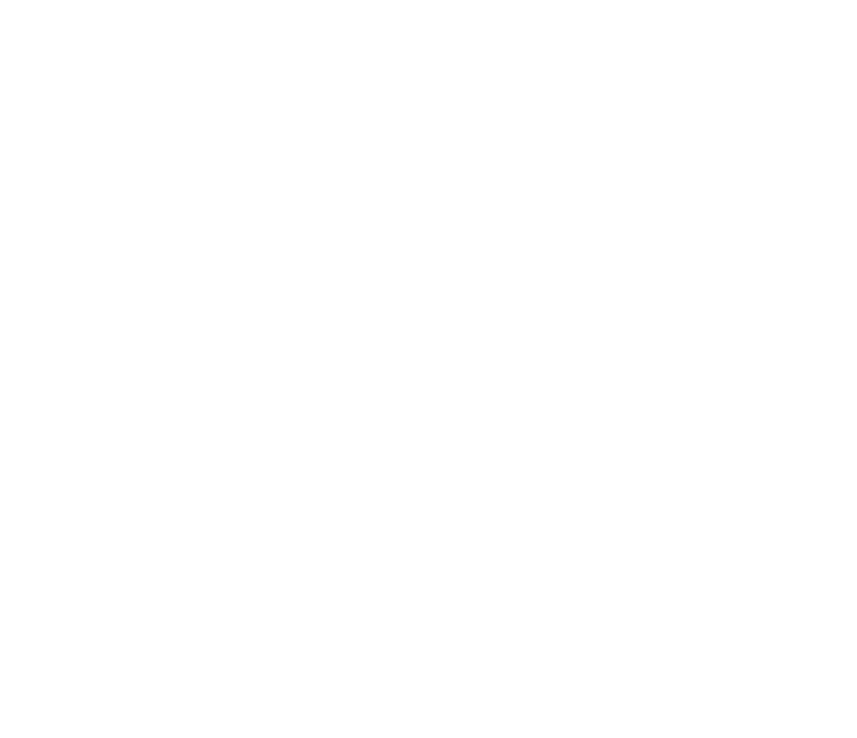
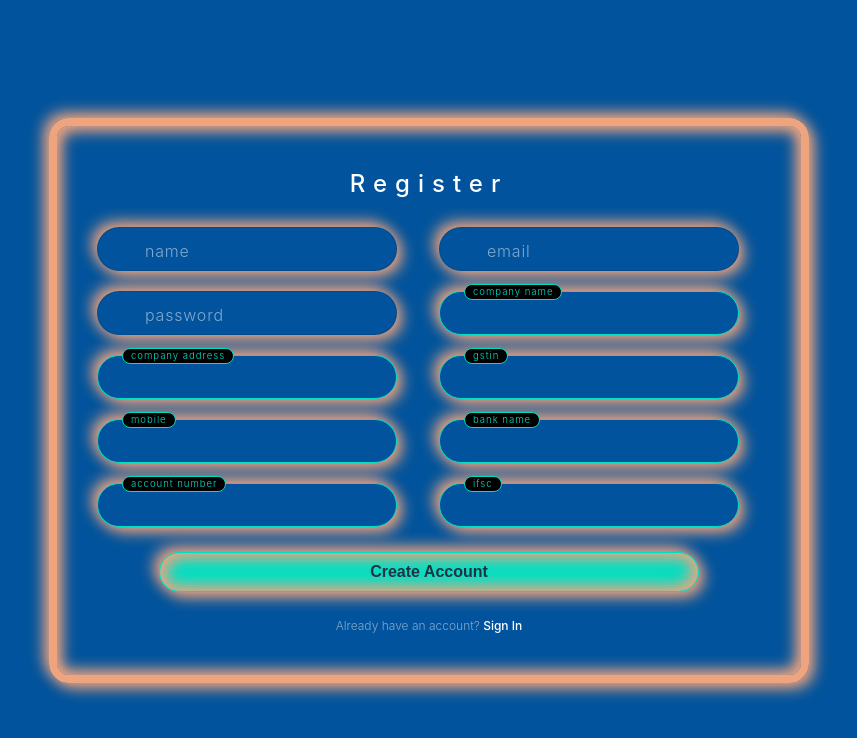
Before and after one commit to chirag2103/Invoice_Deploy, a React (Create React App) app in the folder frontend/: page /register in a window 1280 px wide. Before the commit this address had no page. Shown: the top 738 px of the page, without its empty margins (211-1068 px from the left). Built offline with nearby package versions, Linux system fonts and the light colour scheme; a web font is replaced by a local one; what pdfmake would draw is missing.

Commit message:
Implement user registration feature with enhanced form and validation; update invoice number type and improve sign-in page with registration link

```diff
--- a/frontend/src/App.js
+++ b/frontend/src/App.js
@@ -11,6 +11,7 @@ import Customers from './pages/Customers';
 import CreateInvoice from './pages/CreateInvoice';
 import Payments from './pages/Payments';
 import SignIn from './pages/SignIn';
+import Register from './pages/Register';
 import CustomerBills from './pages/CustomerBills';
 import Statement from './pages/Statement';
 import CustomerStatement from './pages/CustomerStatement';
@@ -39,6 +40,7 @@ function App() {
       <Routes>
         <Route path='/' element={<SignIn />} />
         <Route path='/login' element={<SignIn />} />
+        <Route path='/register' element={<Register />} />
 
         {/* Protected Routes */}
         <Route
--- /dev/null
+++ b/frontend/src/pages/Register.jsx
@@ -0,0 +1,192 @@
+import { useEffect, useState } from 'react';
+import '../styles/signin.scss';
+import { Link, useNavigate } from 'react-router-dom';
+import { useDispatch } from 'react-redux';
+import { loginSuccess } from '../slices/userSlice';
+import api from '../axiosSetup';
+
+export default function Register() {
+  const apiUrl = process.env.REACT_APP_API_URL;
+  const navigate = useNavigate();
+  const dispatch = useDispatch();
+
+  const [formData, setFormData] = useState({
+    name: '',
+    email: '',
+    password: '',
+    companyName: '',
+    companyAddress: '',
+    gstin: '',
+    mobile: '',
+    bankName: '',
+    accountNumber: '',
+    ifsc: '',
+  });
+
+  useEffect(() => {
+    const token = localStorage.getItem('token');
+
+    if (token) {
+      navigate('/admin/dashboard');
+    }
+  }, [navigate]);
+
+  const handleChange = (event) => {
+    const { name, value } = event.target;
+    setFormData((prev) => ({
+      ...prev,
+      [name]: value,
+    }));
+  };
+
+  const handleRegister = (event) => {
+    event.preventDefault();
+
+    const userData = {
+      name: formData.name,
+      email: formData.email,
+      password: formData.password,
+      companyDetails: {
+        name: formData.companyName,
+        address: formData.companyAddress,
+        gstin: formData.gstin,
+        mobile: formData.mobile,
+      },
+      bankDetails: {
+        bankName: formData.bankName,
+        accountNumber: formData.accountNumber,
+        ifsc: formData.ifsc,
+      },
+    };
+
+    api
+      .post(`${apiUrl}/api/register`, JSON.stringify(userData), {
+        headers: {
+          'Content-Type': 'application/json',
+          Accept: 'application/json',
+        },
+      })
+      .then((res) => {
+        const token = res.data.token;
+        const user = res.data.user;
+
+        dispatch(loginSuccess({ token, user }));
+        navigate('/admin/dashboard');
+      })
+      .catch((err) => {
+        alert(err.response?.data?.message || 'Registration failed');
+      });
+  };
+
+  return (
+    <div className='main-container'>
+      <div className='container auth-container'>
+        <form className='form signin' onSubmit={handleRegister}>
+          <h2>Register</h2>
+          <div className='auth-grid'>
+            <div className='inputFields'>
+              <input
+                type='text'
+                name='name'
+                value={formData.name}
+                onChange={handleChange}
+                required
+              />
+              <span>name</span>
+            </div>
+            <div className='inputFields'>
+              <input
+                type='email'
+                name='email'
+                value={formData.email}
+                onChange={handleChange}
+                required
+              />
+              <span>email</span>
+            </div>
+            <div className='inputFields'>
+              <input
+                type='password'
+                name='password'
+                value={formData.password}
+                onChange={handleChange}
+                minLength='8'
+                required
+              />
+              <span>password</span>
+            </div>
+            <div className='inputFields'>
+              <input
+                type='text'
+                name='companyName'
+                value={formData.companyName}
+                onChange={handleChange}
+              />
+              <span>company name</span>
+            </div>
+            <div className='inputFields'>
+              <input
+                type='text'
+                name='companyAddress'
+                value={formData.companyAddress}
+                onChange={handleChange}
+              />
+              <span>company address</span>
+            </div>
+            <div className='inputFields'>
+              <input
+                type='text'
+                name='gstin'
+                value={formData.gstin}
+                onChange={handleChange}
+              />
+              <span>gstin</span>
+            </div>
+            <div className='inputFields'>
+              <input
+                type='text'
+                name='mobile'
+                value={formData.mobile}
+                onChange={handleChange}
+              />
+              <span>mobile</span>
+            </div>
+            <div className='inputFields'>
+              <input
+                type='text'
+                name='bankName'
+                value={formData.bankName}
+                onChange={handleChange}
+              />
+              <span>bank name</span>
+            </div>
+            <div className='inputFields'>
+              <input
+                type='text'
+                name='accountNumber'
+                value={formData.accountNumber}
+                onChange={handleChange}
+              />
+              <span>account number</span>
+            </div>
+            <div className='inputFields'>
+              <input
+                type='text'
+                name='ifsc'
+                value={formData.ifsc}
+                onChange={handleChange}
+              />
+              <span>ifsc</span>
+            </div>
+          </div>
+          <div className='inputFields submit-field'>
+            <input type='submit' value='Create Account' />
+          </div>
+          <p>
+            Already have an account? <Link to='/login'>Sign In</Link>
+          </p>
+        </form>
+      </div>
+    </div>
+  );
+}
--- a/frontend/src/pages/SignIn.jsx
+++ b/frontend/src/pages/SignIn.jsx
@@ -1,6 +1,6 @@
-import { useState, FormEvent, useEffect } from 'react';
+import { useState, useEffect } from 'react';
 import '../styles/signin.scss';
-import { useNavigate } from 'react-router-dom';
+import { Link, useNavigate } from 'react-router-dom';
 import { useDispatch } from 'react-redux';
 import { loginSuccess } from '../slices/userSlice';
 import api from '../axiosSetup';
@@ -10,19 +10,14 @@ export default function SignIn() {
   const navigate = useNavigate();
   const [email, setEmail] = useState('');
   const [password, setPassword] = useState('');
-  const [isLoggedIn, setIsLoggedIn] = useState(false);
-
   const dispatch = useDispatch();
 
   useEffect(() => {
-    // Check if the user has a valid token
     const token = localStorage.getItem('token');
-    // console.log(localStorage);
     if (token) {
-      setIsLoggedIn(true);
       navigate('/admin/dashboard');
     }
-  }, []);
+  }, [navigate]);
 
   const handleLogin = (event) => {
     event.preventDefault();
@@ -82,6 +77,9 @@ export default function SignIn() {
             <div className='inputFields'>
               <input type='submit' />
             </div>
+            <p>
+              New here? <Link to='/register'>Create an account</Link>
+            </p>
           </form>
         </div>
       </div>
--- a/frontend/src/styles/signin.scss
+++ b/frontend/src/styles/signin.scss
@@ -31,6 +31,10 @@
   gap: 25px;
 }
 
+.container.auth-container {
+  width: min(90vw, 760px);
+}
+
 .container .form h2 {
   color: #fff;
   font-weight: 500;
@@ -40,6 +44,17 @@
 .container .form .inputFields {
   position: relative;
   width: 300px;
+}
+
+.container .form .auth-grid {
+  width: 100%;
+  display: grid;
+  grid-template-columns: repeat(auto-fit, minmax(260px, 1fr));
+  gap: 20px;
+}
+
+.container .form .submit-field {
+  width: min(100%, 540px);
 }
 
 .container .form .inputFields input {
@@ -109,3 +124,15 @@
   padding: 0 8px;
   letter-spacing: 0.1em;
 }
+
+@media screen and (max-width: 768px) {
+  .container {
+    width: calc(100vw - 32px);
+    padding: 24px;
+  }
+
+  .container .form .inputFields,
+  .container .form .submit-field {
+    width: 100%;
+  }
+}
```
Also changed, not shown: 2 other files (tests, documents, lock files or other folders).
